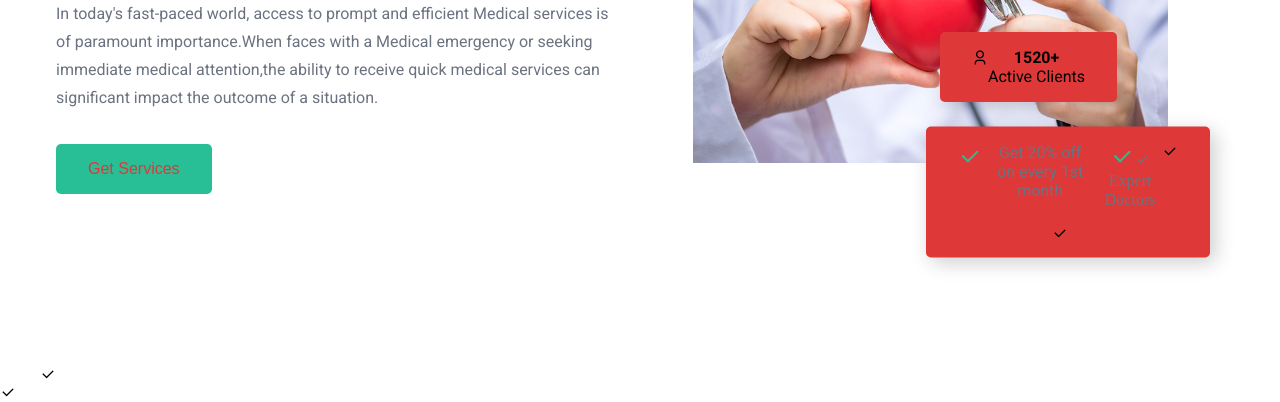
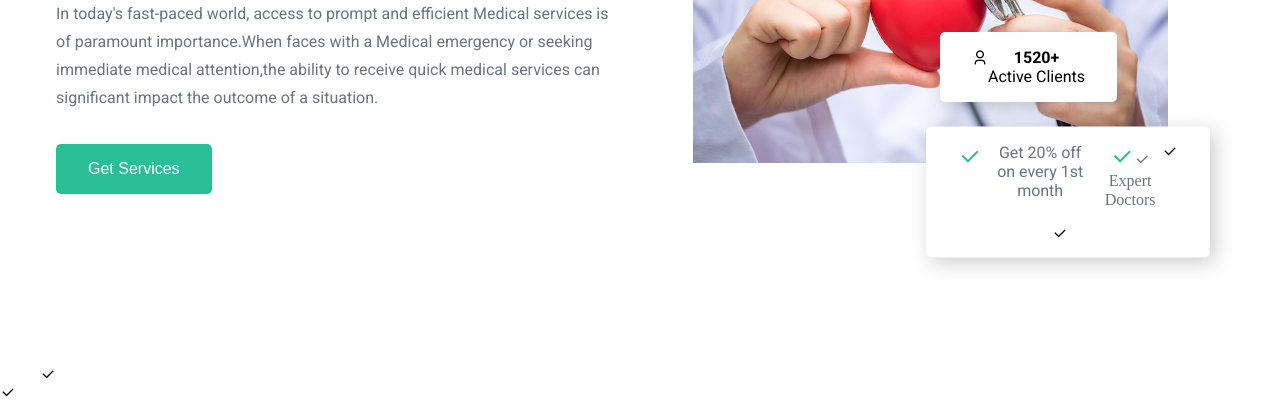
Before and after one commit to aarush787/heart-rate, a plain HTML site: page index.html in a window 1280 px wide. Shown: the part 417-819 px from the top of the page. Drawn offline with nearby package versions, Linux system fonts and the light colour scheme.

Commit message:
Update style.css

```diff
--- a/style.css
+++ b/style.css
@@ -5,7 +5,7 @@
     --primary-color-ddark:#209677;
     --text-dark:#111827;
     --text-light:#6b7280;
-    --white:#df3838;
+    --white:#ffffff;
 }
 
 *{
```
